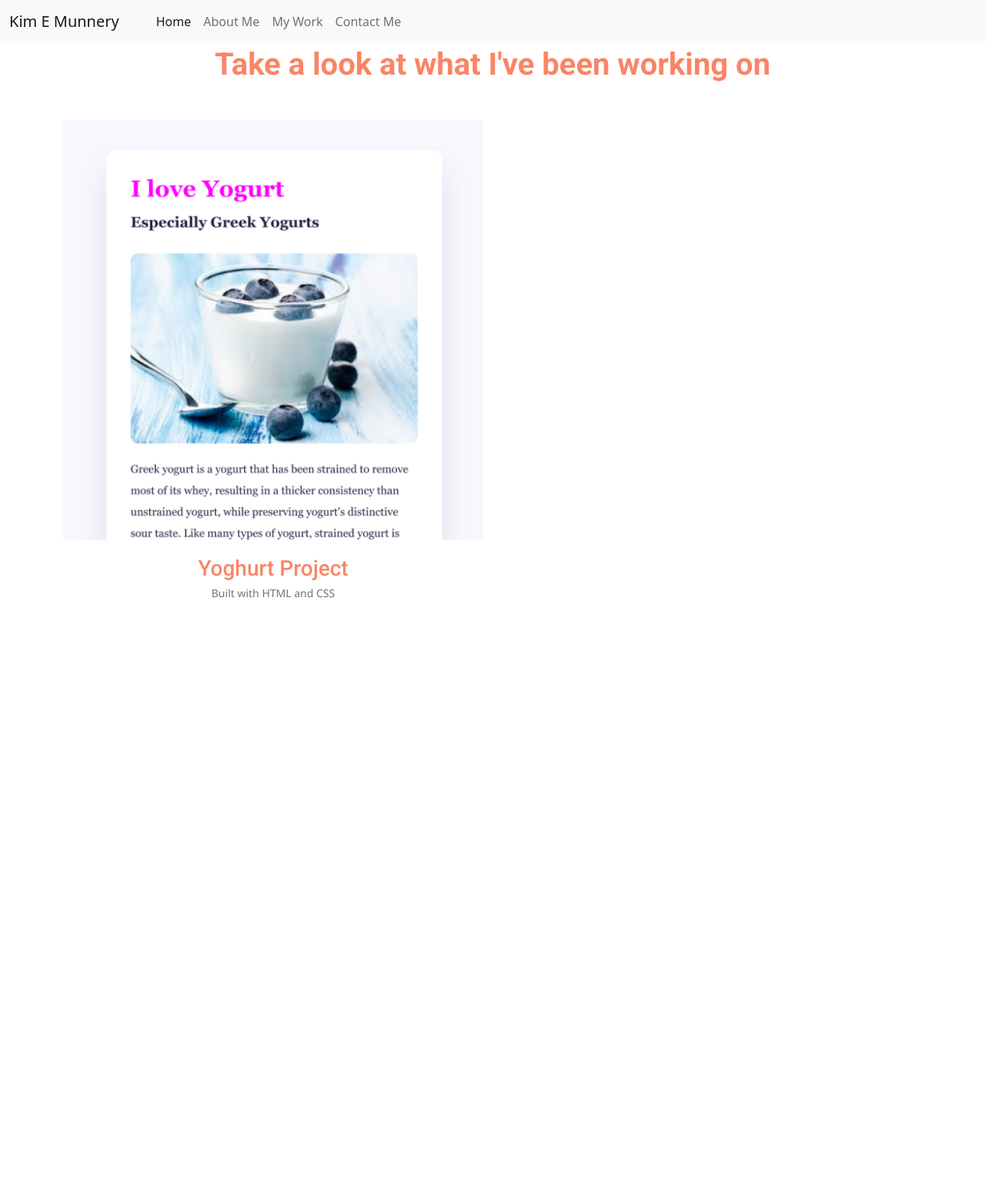
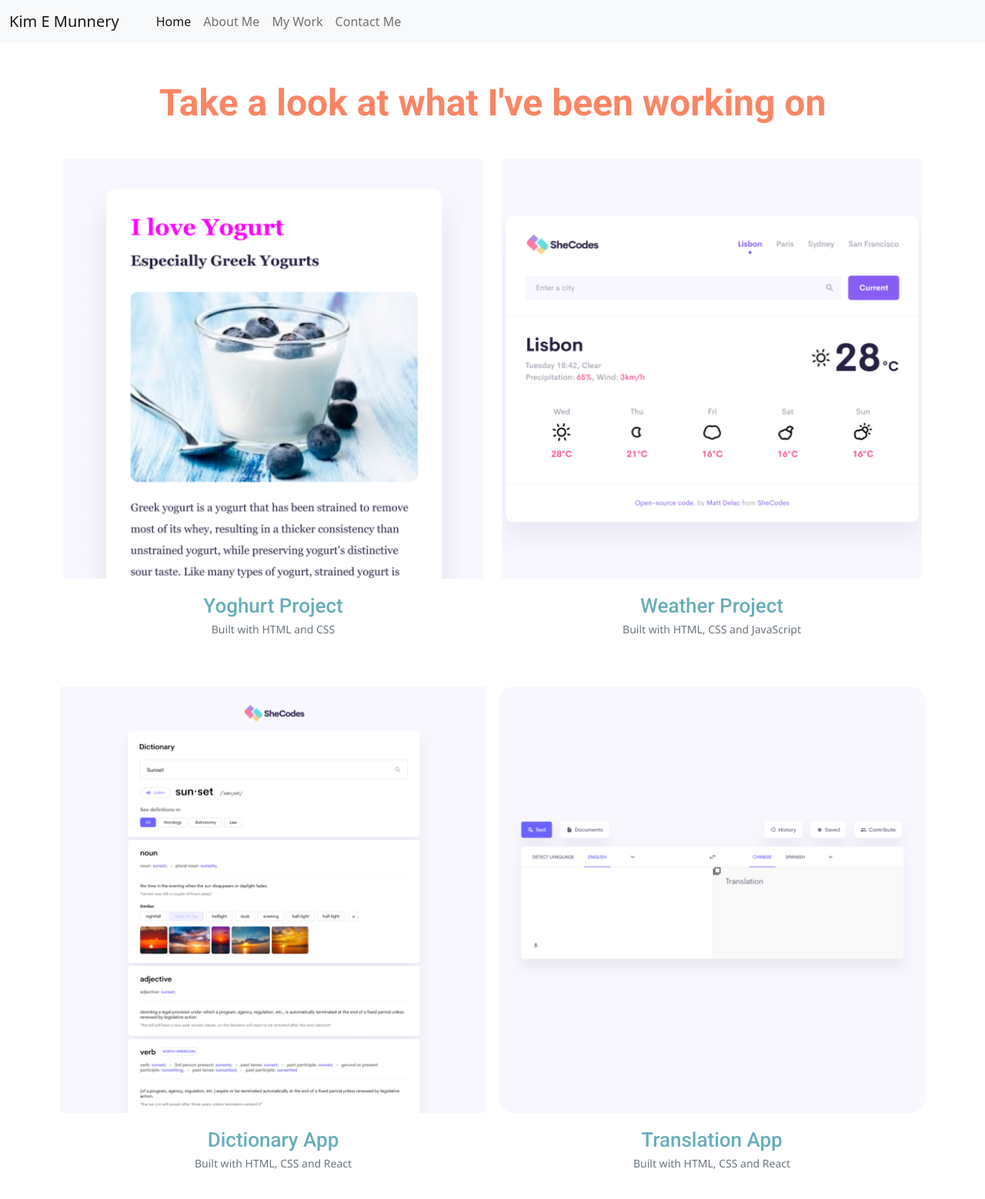
Before and after one commit to kim-elisa/km-portfolio-project, a plain HTML site: page work.html in a window 1280 px wide. Shown: the whole page at 77% size. Before the commit the page ends 857 px from the top, so only its background shows below. Drawn offline with nearby package versions, Linux system fonts and the light colour scheme.

Commit message:
added work images and updated css

```diff
--- a/styles/portfolio.css
+++ b/styles/portfolio.css
@@ -150,6 +150,23 @@ p {
   text-decoration: none;
 }
 
+.btn-branding {
+  background: var(--primary-color);
+  border-radius: 4px;
+  color: white;
+  font-size: 18px;
+  line-height: 27px;
+  padding: 15px 30px;
+}
+
+.btn-branding-outline {
+  color: var(--primary-color);
+  border: 1px solid var(--primary-color);
+  border-radius: 4px;
+  font-size: 18px;
+  line-height: 27px;
+  padding: 15px 30px;
+}
 .content-container {
   text-align: center;
 }
@@ -159,19 +176,18 @@ p {
 }
 
 .content h1 {
-  font-family: var(--heading-font-family);
-  color: var(--primary-color);
+  padding-top: 50px;
+  font-size: 48px;
+  line-height: 1;
 }
 
 .content h2 {
-  font-family: var(--heading-font-family);
-  color: var(--primary-color);
+  font-size: 36px;
 }
 
 .content h3 {
-  font-family: var(--heading-font-family);
-  color: var(--primary-color);
   line-height: 1.5;
+  font-size: 26px;
 }
 
 .content p {
--- a/work.html
+++ b/work.html
@@ -66,12 +66,12 @@
         </div>
       </div>
     </nav>
-    <div class="content-container container">
+    <div class="content-container container mt-5">
       <div class="content">
-        <h1 class="mb-5">Take a look at what I've been working on</h1>
+        <h1 class="my-5">Take a look at what I've been working on</h1>
 
         <div class="row">
-          <div class="col-md-6">
+          <div class="col-md-6 mb-5">
             <img
               src="images/yoghurt.png"
               alt="a picture of a yoghurt for my landing page project"
@@ -79,6 +79,35 @@
             />
             <h3 class="text-center m-0">Yoghurt Project</h3>
             <p class="text-center text-muted">Built with HTML and CSS</p>
+          </div>
+          <div class="col-md-6 mb-5">
+            <img
+              src="images/weather.png"
+              alt="a picture of my weather app"
+              class="img-fluid mb-3 rounded"
+            />
+            <h3 class="text-center m-0">Weather Project</h3>
+            <p class="text-center text-muted">
+              Built with HTML, CSS and JavaScript
+            </p>
+          </div>
+          <div class="col-md-6 mb-5 px-2">
+            <img
+              src="images/dictionary.png"
+              alt="a picture of my dictionary app"
+              class="img-fluid mb-3 rounded"
+            />
+            <h3 class="text-center m-0">Dictionary App</h3>
+            <p class="text-center text-muted">Built with HTML, CSS and React</p>
+          </div>
+          <div class="col-md-6 mb-5 px-2">
+            <img
+              src="images/translation.png"
+              alt="a picture of my translation app"
+              class="img-fluid mb-3 rounded"
+            />
+            <h3 class="text-center m-0">Translation App</h3>
+            <p class="text-center text-muted">Built with HTML, CSS and React</p>
           </div>
         </div>
       </div>
```
Also changed, not shown: about.html (+5 -5 lines), images/dictionary.png (added), images/translation.png (added), 1 other file.
